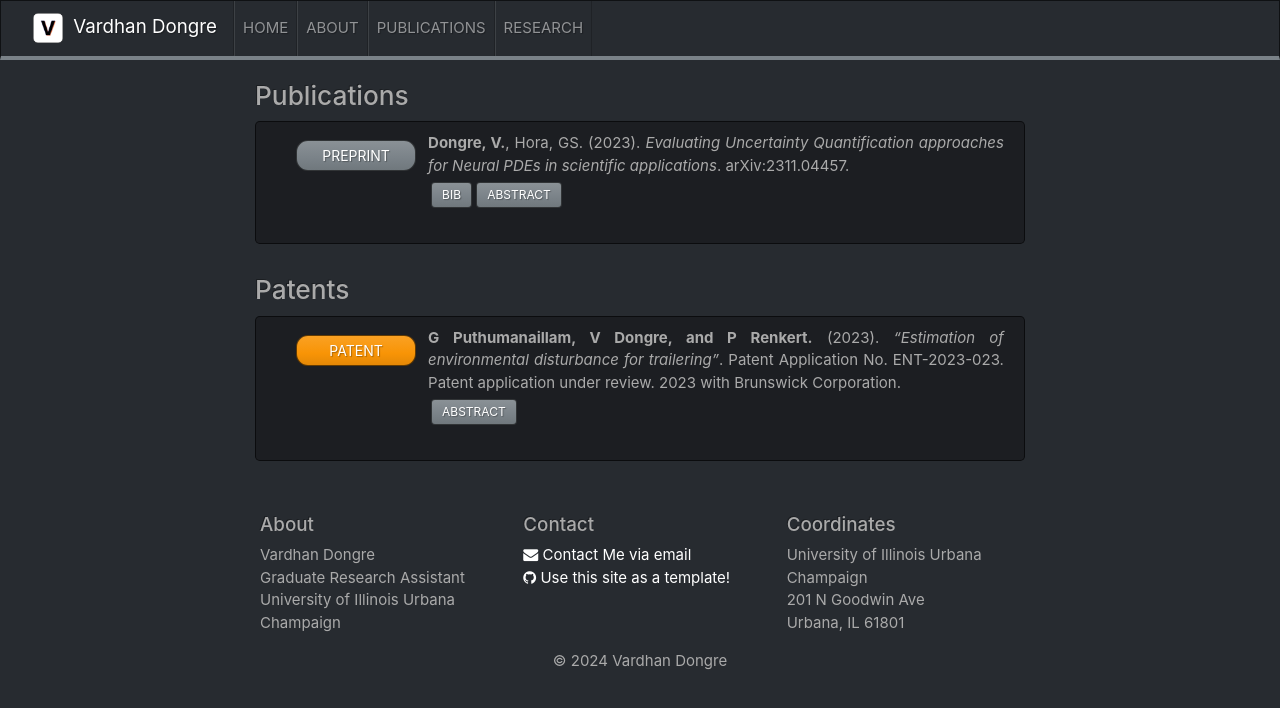
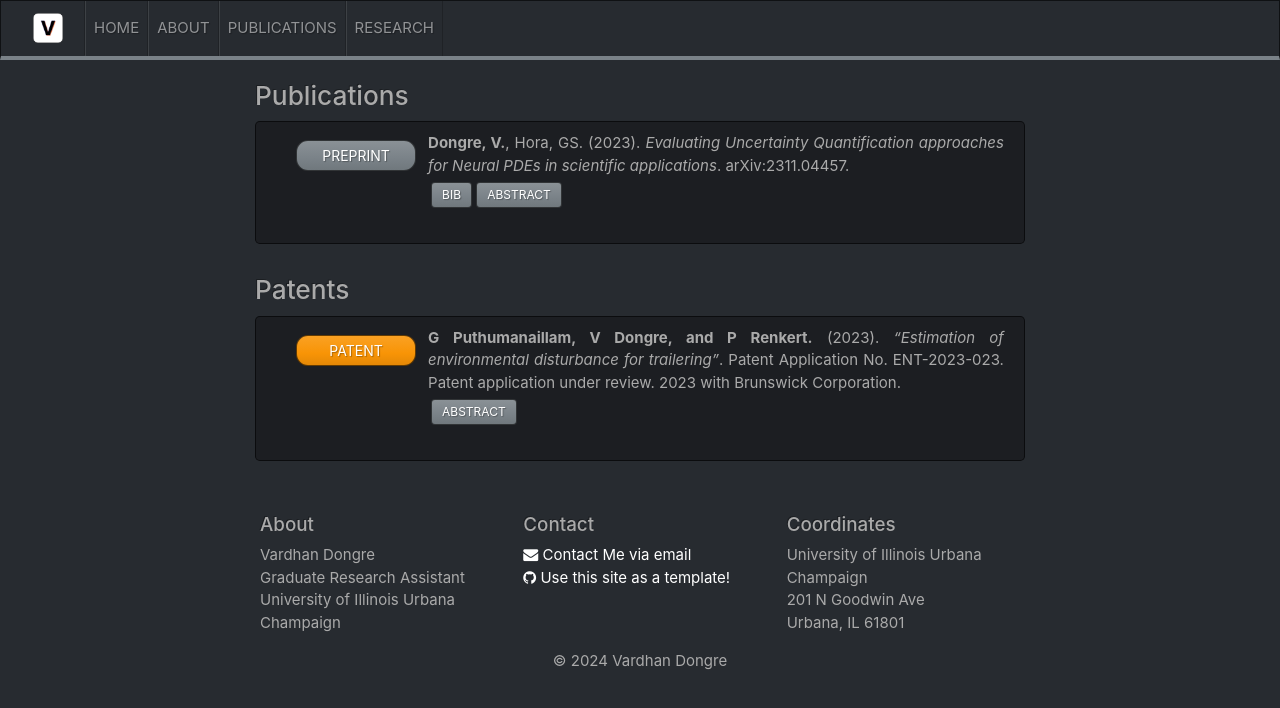
Before and after one commit to vardhandongre/https-vardhandongre.github.io, a website: page publications/index.html in a window 1280 px wide. Drawn offline with nearby package versions, Linux system fonts and the light colour scheme; some icons are missing.

Commit message:
pub logo

```diff
--- a/publications/index.html
+++ b/publications/index.html
@@ -152,7 +152,6 @@
     <nav class="navbar sticky-top navbar-expand-md navbar-dark bg-dark justify-content-left">
         <a class="navbar-brand" href="/">
             <img src="/favicon.ico" width="30" height="30" style="margin-right:5px" class="d-inline-block align-top" alt="Logo">
-            Vardhan Dongre
         </a>
         <button class="navbar-toggler" type="button" data-bs-toggle="collapse" data-bs-target="#navbarSupportedContent" aria-controls="navbarSupportedContent" aria-expanded="false" aria-label="Toggle navigation">
             <span class="navbar-toggler-icon"></span>
```
